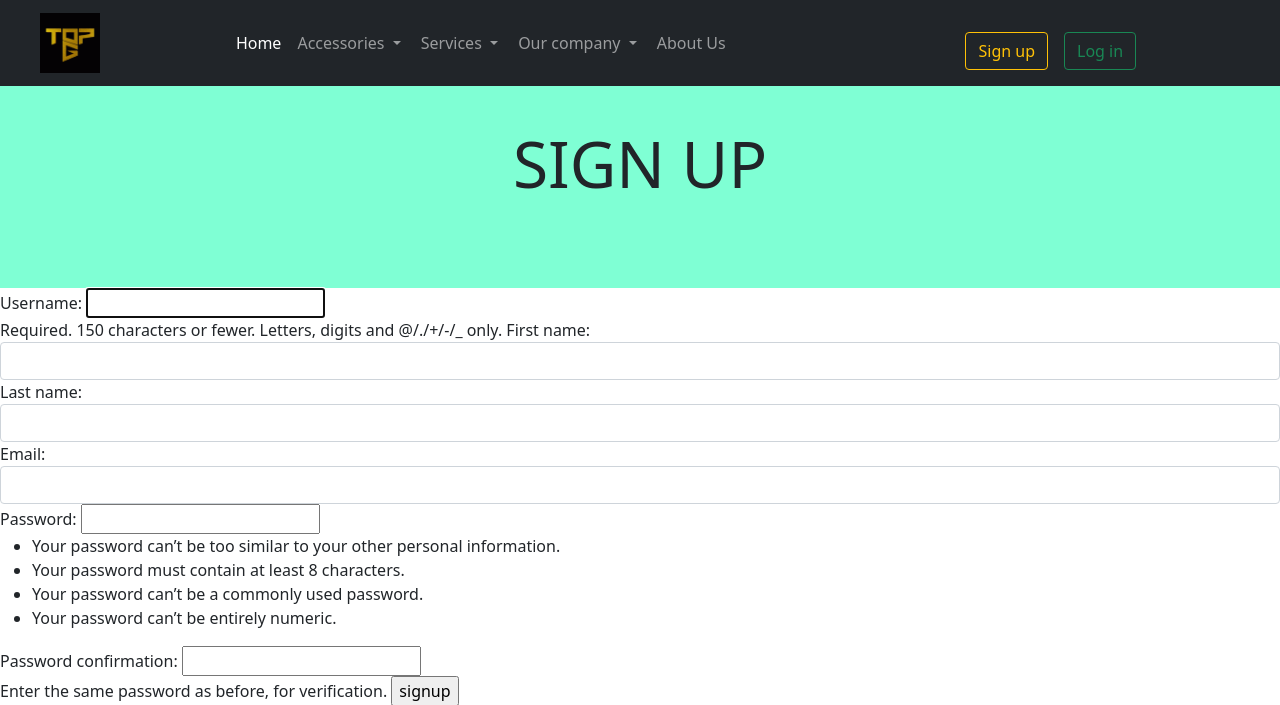
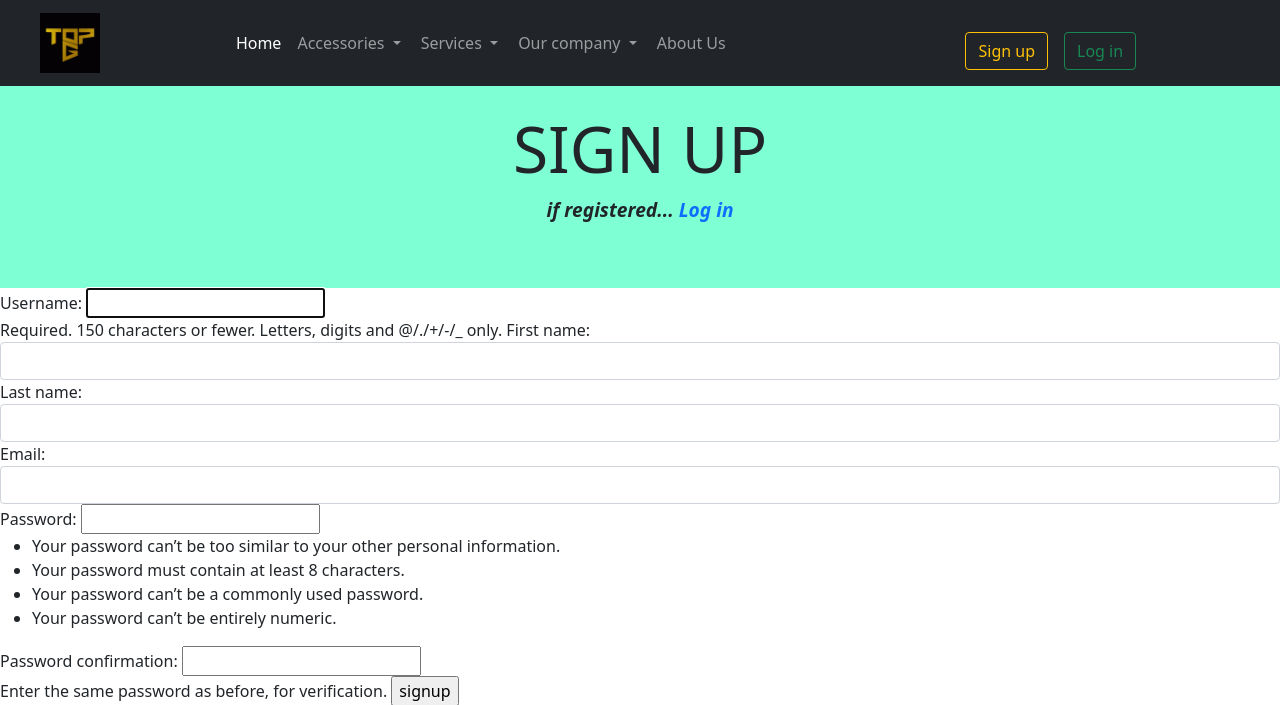
Before and after one commit to zebbyG/topg-shop, a Django app: page /account/sign_up/ in a window 1280 px wide. Shown: the top 705 px of the page. Run offline with Django 4.2, Linux system fonts and the light colour scheme.

Commit message:
link to log_in from sign_up

```diff
--- a/TOP Gz SHOE SHOP/accounts/templates/sign-up.html
+++ b/TOP Gz SHOE SHOP/accounts/templates/sign-up.html
@@ -13,6 +13,9 @@
     <h3 class="display-3">
         <strong>SIGN UP</strong><!-- page-header.css for custom container styling -->
     </h3>
+    <em>
+        if registered... <a style="text-decoration: none;" href="{% url 'accounts:log_in' %}">Log in</a>
+    </em>
 </div>
 <form class="site-form" action="{% url 'accounts:sign_up' %}" method="post">
     {% csrf_token %}
```
